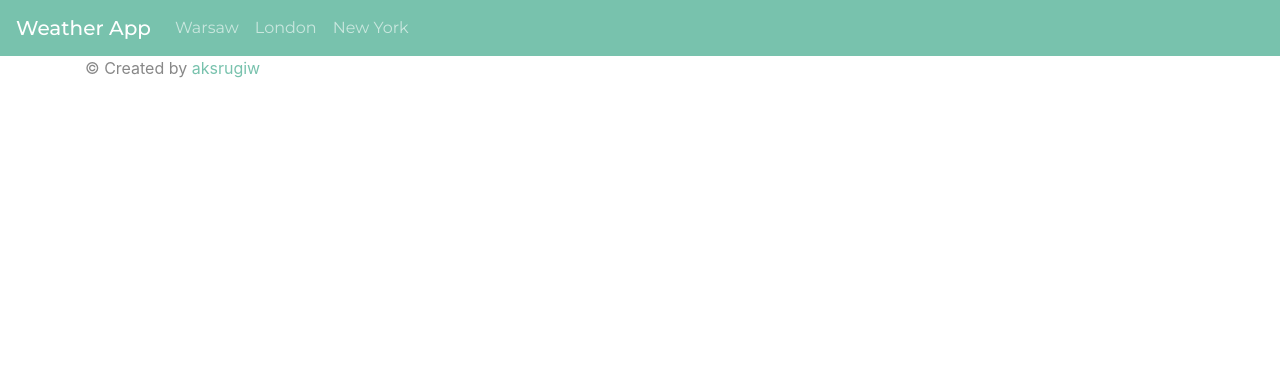
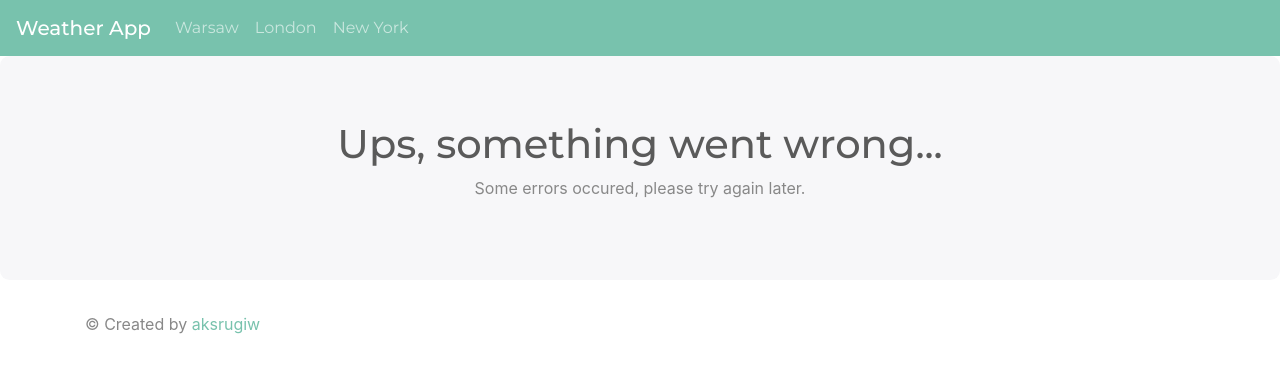
Before and after one commit to aksrugiw/weather-app, an Angular app: page /error in a window 1280 px wide. Before the commit this address led to /. Shown: the top 372 px of the page. Built offline with nearby package versions, Linux system fonts and the light colour scheme.

Commit message:
Add base error catching

```diff
--- /dev/null
+++ b/src/app/error/error.component.html
@@ -0,0 +1,12 @@
+<div class="jumbotron">
+  <div class="container text-center">
+    <div class="row">
+      <div class="col-12">
+        <h1>
+          Ups, something went wrong...
+        </h1>
+        <p>Some errors occured, please try again later.</p>
+      </div>
+    </div>
+  </div>
+</div>
--- /dev/null
+++ b/src/app/error/error.component.ts
@@ -0,0 +1,15 @@
+import { Component, OnInit } from '@angular/core';
+
+@Component({
+  selector: 'app-error',
+  templateUrl: './error.component.html',
+  styleUrls: ['./error.component.scss']
+})
+export class ErrorComponent implements OnInit {
+
+  constructor() { }
+
+  ngOnInit() {
+  }
+
+}
--- a/src/app/open-weather-map.service.ts
+++ b/src/app/open-weather-map.service.ts
@@ -2,7 +2,7 @@ import {Injectable} from '@angular/core';
 import {HttpClient} from '@angular/common/http';
 
 const BASE_URL = 'http://api.openweathermap.org/data/2.5/forecast';
-const API_KEY = '26ed0f55a7aa9d8f8812479cf50eb221';
+const API_KEY = '26ed0f55a7aa9d8f8812479cf50eb221xxxx';
 
 @Injectable({
   providedIn: 'root'
--- a/src/app/weather/weather.component.ts
+++ b/src/app/weather/weather.component.ts
@@ -1,6 +1,6 @@
 import { Component, OnInit } from '@angular/core';
 import {OpenWeatherMapService} from '../open-weather-map.service';
-import {ActivatedRoute} from '@angular/router';
+import {ActivatedRoute, Router} from '@angular/router';
 
 const DAY_NUMBER_FORECAST = 5;
 const AVERAGE_DAY_INDEX = 0;
@@ -19,11 +19,11 @@ export class WeatherComponent implements OnInit {
   hourlyWeatherPerDay = [];
   currentWeather;
 
-  constructor(private weatherService: OpenWeatherMapService, private route: ActivatedRoute) {
+  constructor(private weatherService: OpenWeatherMapService, private activatedRoute: ActivatedRoute, private router: Router ) {
   }
 
   ngOnInit() {
-    this.route.data.subscribe((param) => {
+    this.activatedRoute.data.subscribe((param) => {
       this.city = param.city;
     });
     this.weatherService.fetchWeatherForecast(this.city).subscribe((res) => {
@@ -31,7 +31,7 @@ export class WeatherComponent implements OnInit {
       this.hourlyWeatherPerDay = this.chunkWeatherData(this.weatherDataFromServer['cnt'] / DAY_NUMBER_FORECAST);
       this.setCurrentWeather();
       this.setAverageDayIndex();
-    });
+    },(error) => this.catchError(error));
   }
 
   chunkWeatherData(chunkSize) {
@@ -59,4 +59,8 @@ export class WeatherComponent implements OnInit {
     this.averageDayIndex = AVERAGE_DAY_INDEX;
   }
 
+  catchError(error) {
+    this.router.navigate(['/error']);
+  }
+
 }
```
Also changed, not shown: src/app/app.module.ts (+7 -1 lines), src/app/error/error.component.scss (added), 1 other file (tests, documents, lock files or other folders).
